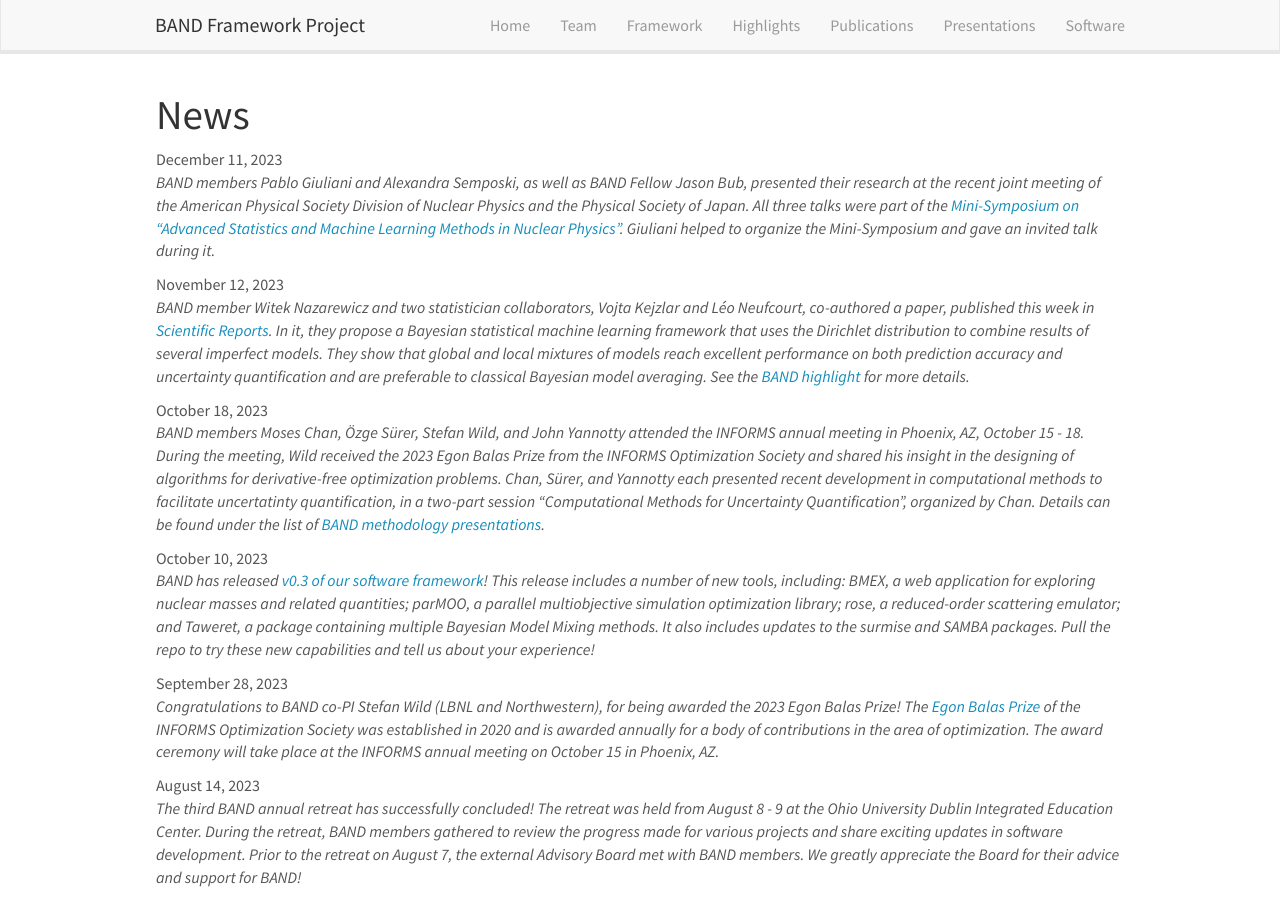
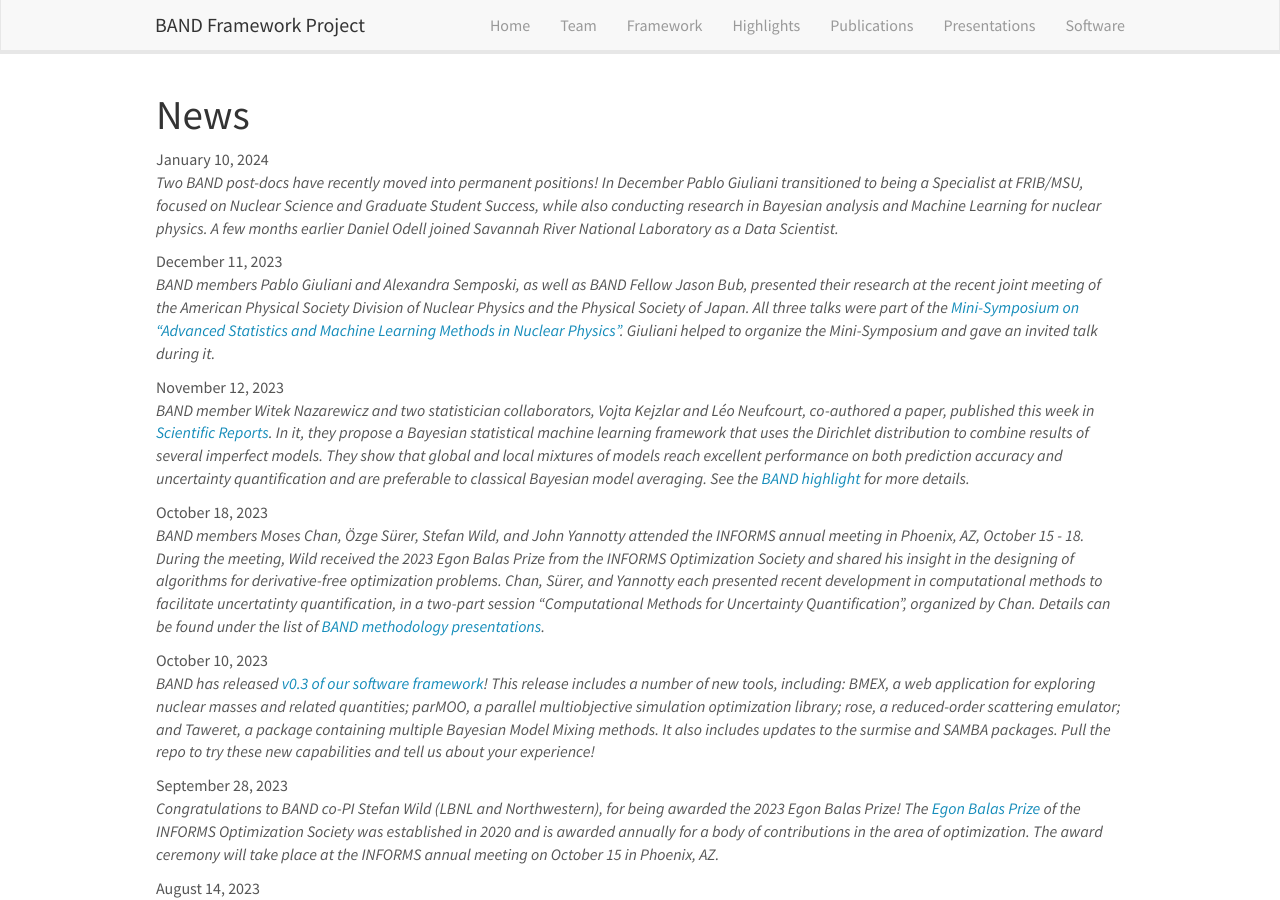
Before and after one commit to bandframework/bandframework.github.io, a Jekyll site: the page built from _pages/allnews.md, in a window 1280 px wide and 900 px high. Built offline with Jekyll 4.4.1, drawn with Linux system fonts in a browser that asks for light colours; nearby versions of some CDN libraries.

Commit message:
News item on post-doc transitions

```diff
--- a/_data/news.yml
+++ b/_data/news.yml
@@ -1,3 +1,10 @@
+- date: January 10, 2024
+  headline: >
+    Two BAND post-docs have recently moved into permanent positions! In December Pablo Giuliani transitioned to being a Specialist
+    at FRIB/MSU, focused on Nuclear Science and Graduate Student Success, while also conducting research in Bayesian analysis and
+    Machine Learning for nuclear physics. A few months earlier Daniel Odell joined Savannah River National Laboratory as a Data
+    Scientist.
+
 - date: December 11, 2023
   headline: >
     BAND members Pablo Giuliani and Alexandra Semposki, as well as
```
